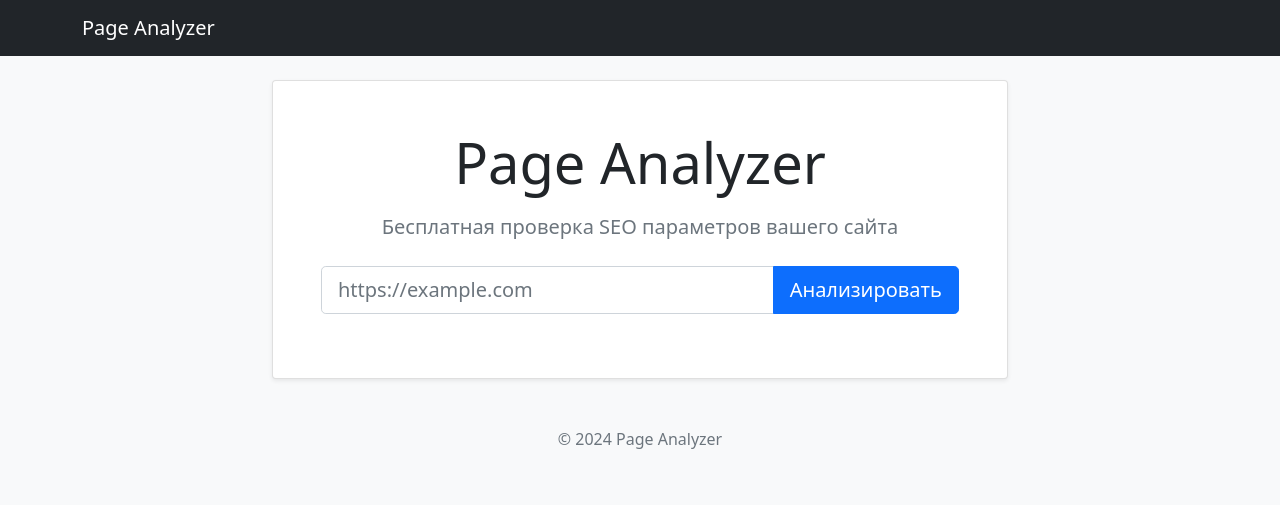
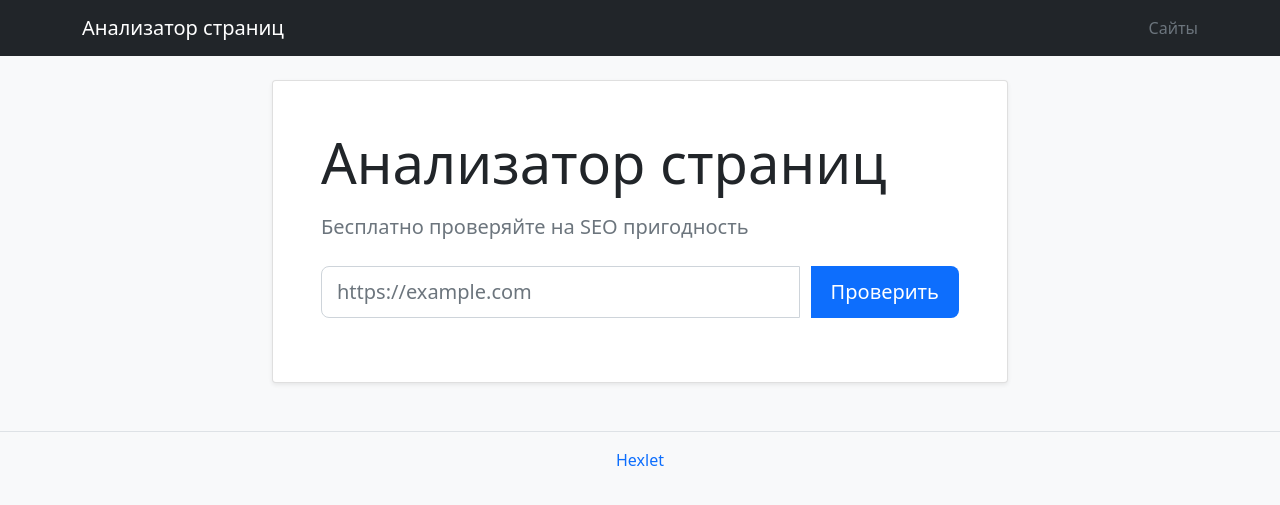
Before and after one commit to viavinmt-tech/python-project-83, a Flask app: page / in a window 1280 px wide. Shown: the top 505 px of the page. Run offline with Flask 2, Linux system fonts and the light colour scheme.

Commit message:
index.html

```diff
--- a/page_analyzer/templates/index.html
+++ b/page_analyzer/templates/index.html
@@ -5,11 +5,63 @@
     <meta name="viewport" content="width=device-width, initial-scale=1.0">
     <title>Page Analyzer - SEO анализ веб-страниц</title>
     <link href="https://cdn.jsdelivr.net/npm/bootstrap@5.1.3/dist/css/bootstrap.min.css" rel="stylesheet">
+    <style>
+        body {
+            background-color: #f8f9fa;
+        }
+
+        .content-card {
+            background-color: #ffffff;
+            border-radius: 12px;
+            padding: 2rem;
+            box-shadow: 0 2px 10px rgba(0,0,0,0.05);
+        }
+
+        h1, .lead {
+            text-align: left;
+        }
+
+        .input-group {
+            display: flex;
+            gap: 12px;
+        }
+
+        .form-control {
+            border-radius: 8px;
+            border: 1px solid #ced4da;
+            padding: 10px 15px;
+        }
+
+        .form-control:focus {
+            border-radius: 8px;
+            border-color: #86b7fe;
+            outline: 0;
+            box-shadow: 0 0 0 0.25rem rgba(13,110,253,0.25);
+        }
+
+        .btn-primary {
+            border-radius: 8px;
+            padding: 10px 20px;
+            background-color: #0d6efd;
+            border: none;
+        }
+
+        .btn-primary:hover {
+            background-color: #0b5ed7;
+        }
+
+        footer {
+            text-align: center;
+            margin-top: 3rem;
+            color: #6c757d;
+        }
+    </style>
 </head>
 <body class="bg-light">
     <nav class="navbar navbar-expand-lg navbar-dark bg-dark mb-4">
         <div class="container">
-            <a class="navbar-brand" href="/">Page Analyzer</a>
+            <a class="navbar-brand" href="/">Анализатор страниц</a>
+            <span class="text-secondary ms-2">Сайты</span>
         </div>
     </nav>
 
@@ -18,9 +70,9 @@
             <div class="col-md-8">
                 <div class="card shadow-sm">
                     <div class="card-body text-center p-5">
-                        <h1 class="display-4 mb-3">Page Analyzer</h1>
+                        <h1 class="display-4 mb-3">Анализатор страниц</h1>
                         <p class="lead text-muted mb-4">
-                            Бесплатная проверка SEO параметров вашего сайта
+                            Бесплатно проверяйте на SEO пригодность
                         </p>
 
                         <form method="post" action="/urls">
@@ -31,7 +83,7 @@
                                        placeholder="https://example.com"
                                        required>
                                 <button class="btn btn-primary btn-lg" type="submit">
-                                    Анализировать
+                                    Проверить
                                 </button>
                             </div>
                         </form>
@@ -41,9 +93,9 @@
         </div>
     </main>
 
-    <footer class="mt-5 text-center text-muted">
-        <div class="container">
-            <p class="mb-0">© 2024 Page Analyzer</p>
+    <footer class="mt-5 pt-3 border-top">
+        <div class="container text-center">
+            <a href="https://ru.hexlet.io/" target="_blank" class="text-primary text-decoration-none">Hexlet</a>
         </div>
     </footer>
 
```
